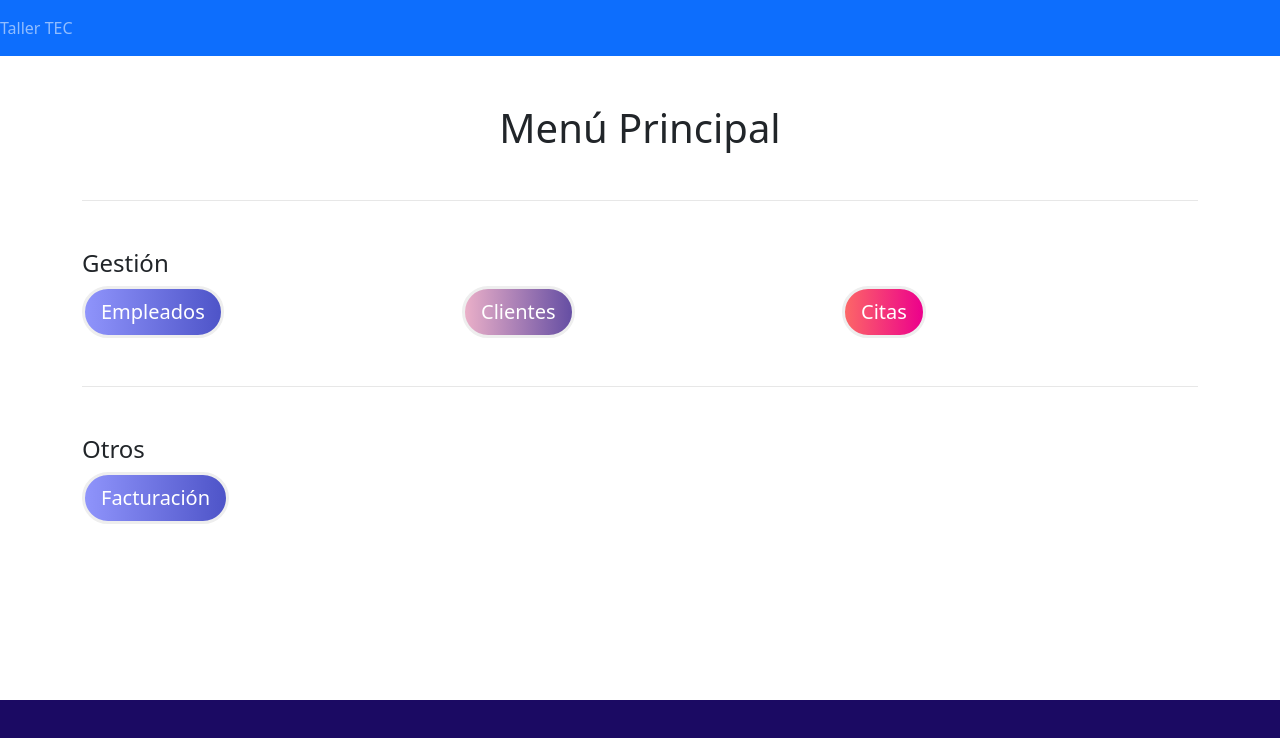
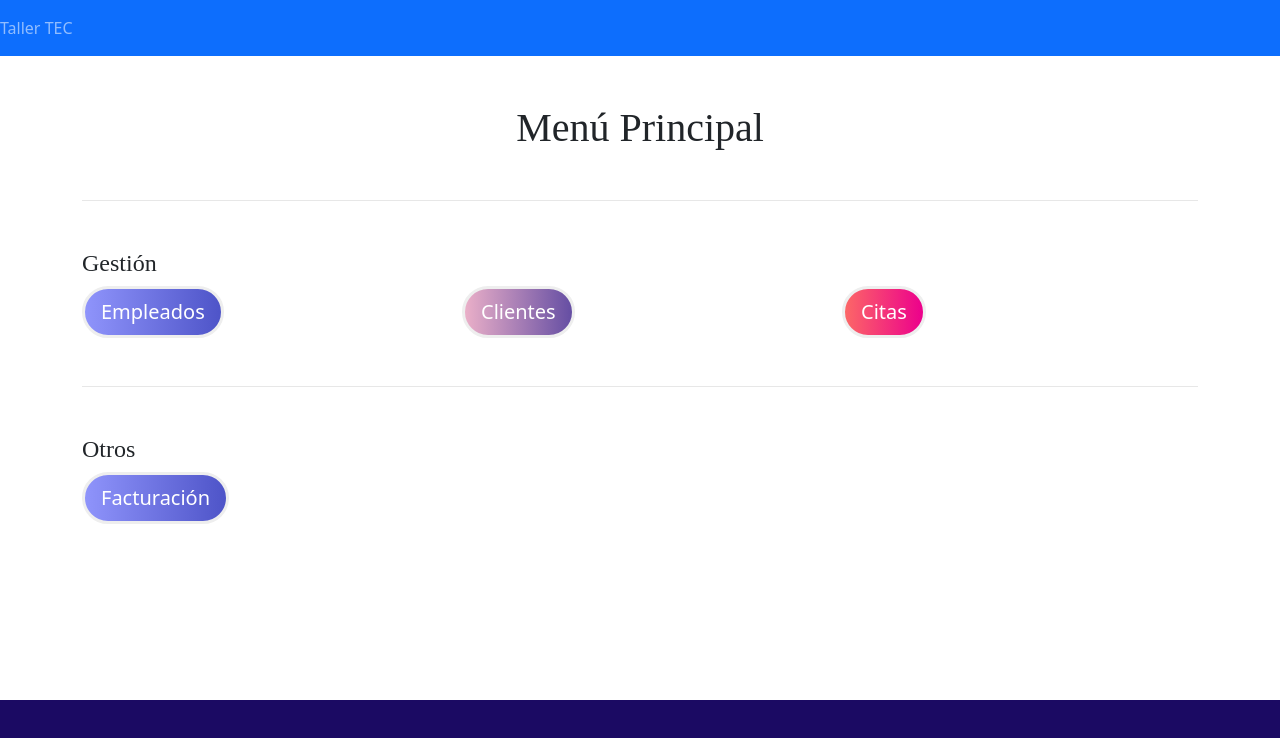
Before and after one commit to rijegaro287/TallerTEC, an Angular app in the folder Frontend/tallerFront/: page /mainmenu in a window 1280 px wide. Shown: the top 738 px of the page. Built offline with nearby package versions, Linux system fonts and the light colour scheme.

Commit message:
cambios esteticos

```diff
--- a/Frontend/tallerFront/src/app/vistas/dashboard/dashboard.component.css
+++ b/Frontend/tallerFront/src/app/vistas/dashboard/dashboard.component.css
@@ -0,0 +1,7 @@
+.btn-purple-moon {
+    background: #4e54c8;  /* fallback for old browsers */
+    background: -webkit-linear-gradient(to right, #8f94fb, #4e54c8);  /* Chrome 10-25, Safari 5.1-6 */
+    background: linear-gradient(to right, #8f94fb, #4e54c8); /* W3C, IE 10+/ Edge, Firefox 16+, Chrome 26+, Opera 12+, Safari 7+ */
+    color: #fff;
+    border: 3px solid #eee;
+}
--- a/Frontend/tallerFront/src/app/vistas/dashboard/dashboard.component.html
+++ b/Frontend/tallerFront/src/app/vistas/dashboard/dashboard.component.html
@@ -1,8 +1,11 @@
 <app-header></app-header>
 <div class = "container">
-    <h3> Gestión de Empleados</h3>
+    <h3 style="font-family:'Monaco"> Gestión de Empleados</h3>
     <br>
-    <button type="button" class="btn btn-primary" (click)="nuevoEmpleado()">Nuevo Empleado</button>
+    <div class="col">
+        <button class="col btn btn-lg btn-purple-moon btn-rounded" (click)="nuevoEmpleado()">Nuevo Empleado</button>
+    </div>
+    <br>
 <table class="table table-dark table-hover">
     <thead>
         <tr>
--- a/Frontend/tallerFront/src/app/vistas/mainmenu/mainmenu.component.css
+++ b/Frontend/tallerFront/src/app/vistas/mainmenu/mainmenu.component.css
@@ -3,6 +3,7 @@ body {
     background: -webkit-linear-gradient(to right, #243B55, #141E30);  /* Chrome 10-25, Safari 5.1-6 */
     background: linear-gradient(to right, #243B55, #141E30); /* W3C, IE 10+/ Edge, Firefox 16+, Chrome 26+, Opera 12+, Safari 7+ */
     color: #fff;
+    background-color: lightblue;
 }
 
 .btn-purple-moon {
--- a/Frontend/tallerFront/src/app/vistas/mainmenu/mainmenu.component.html
+++ b/Frontend/tallerFront/src/app/vistas/mainmenu/mainmenu.component.html
@@ -1,10 +1,10 @@
 <app-header></app-header>
 
 <div class="container">
-    <h1 class="text-center">Menú Principal</h1>
+	<h1 style="font-family:'Monaco" class="text-center">Menú Principal</h1>
 	<hr class="my-5" />
 
-    <h4>Gestión</h4>
+	<h4 style="font-family:'Monaco">Gestión</h4>
 	<div class="row">
 		<div class="col">
 			<button class="col btn btn-lg btn-purple-moon btn-rounded" (click)="gestionEmpleado()">Empleados</button>
@@ -18,10 +18,11 @@
 	</div>
 
 	<hr class="my-5" />
-	<h4>Otros</h4>
+	<h4 style="font-family:'Monaco">Otros</h4>
 	<div class="row">
 		<div class="col">
-		    <button class="col btn btn-lg btn-purple-moon btn-rounded" (click)="gestionFacturacion()">Facturación</button>
+			<button class="col btn btn-lg btn-purple-moon btn-rounded"
+				(click)="gestionFacturacion()">Facturación</button>
 		</div>
 	</div>
 </div>
```
Lines whose indentation alone changed are shown as unchanged.
